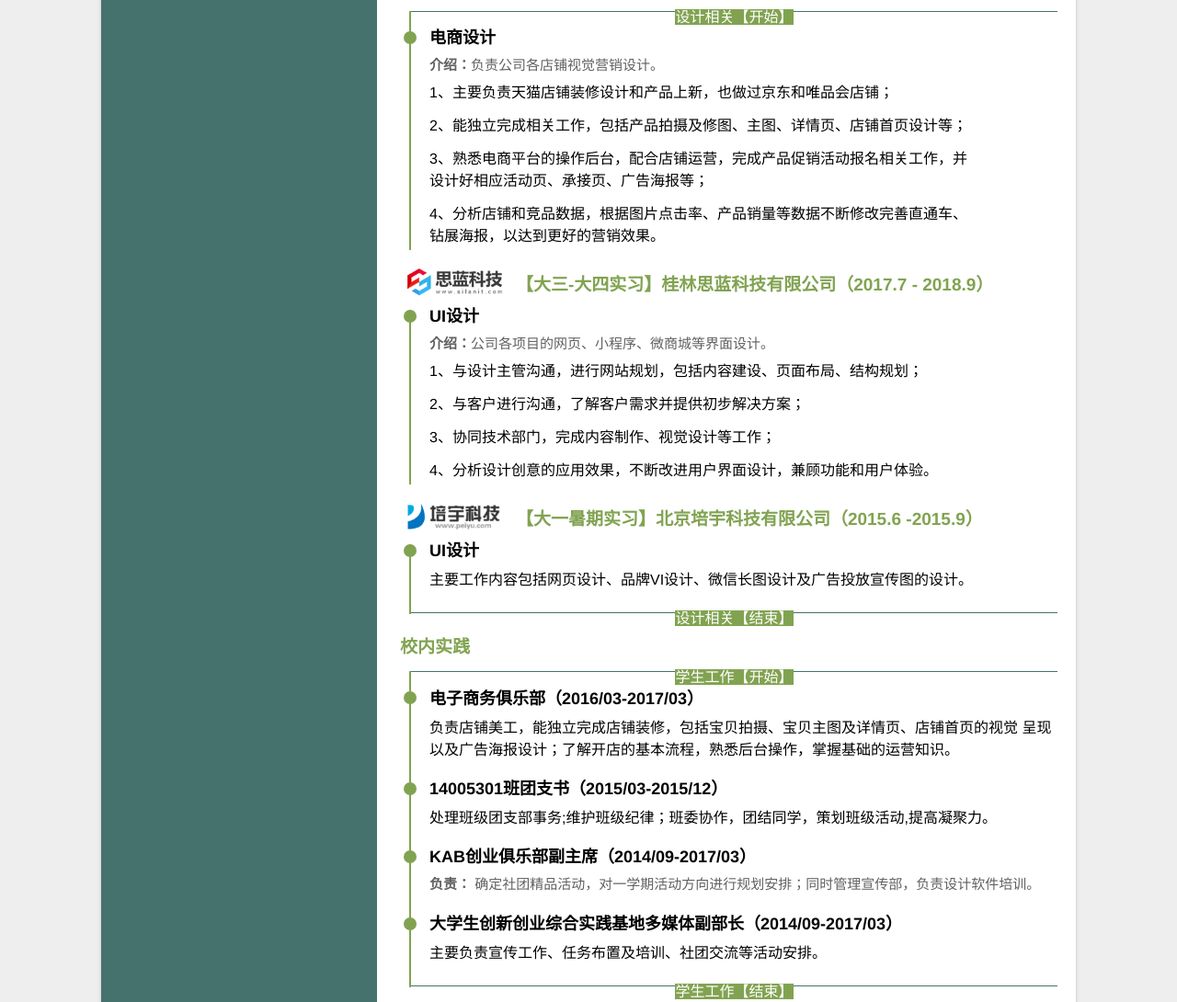
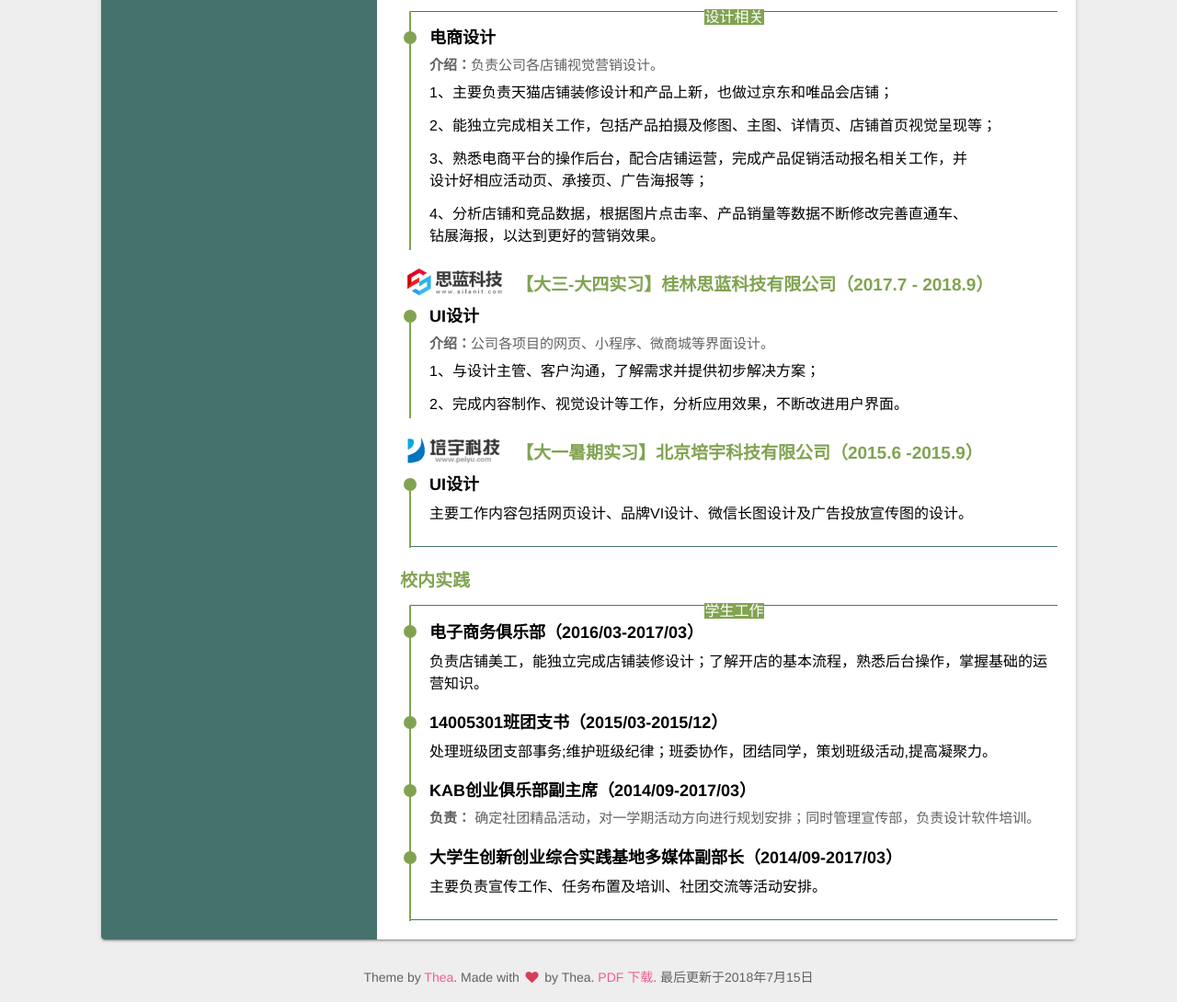
Before and after one commit to Thea0529/Resume_CN, a website: page index.html in a window 1280 px wide. Shown: the part 829-1919 px from the top of the page at 92% size. Drawn offline with Linux system fonts and the light colour scheme; some packages are replaced by stand-ins of ours; a script that the page names is missing.

Commit message:
简化简历内容，修改排版。

```diff
--- a/index.html
+++ b/index.html
@@ -91,7 +91,7 @@
                     <dd><strong>毕业院校:</strong> <span>桂林电子科技大学(2014-2018)</span></dd>
                     <dd><strong>主修专业:</strong> <span>电子商务</span></dd>
                     <dd><strong>业余爱好:</strong> <span>设计；阅读；动漫；跑步；旅行</span></dd>
-                    <dd><strong>GitHub作品集:</strong> <a href="https://github.com/Thea0529/Portfolio" target="_blank">github.com/thea0529/Portfolio</a></dd>
+                    <dd><strong>作品集下载:</strong> <a href="https://github.com/Thea0529/Portfolio" target="_blank">github.com/thea0529/Portfolio</a></dd>
                     <dd><strong>站酷主页:</strong> <a href="https://www.zcool.com.cn/u/14724457" target="_blank">www.zcool.com.cn/u/14724457</a></dd>
                 </li>
                 <li>
@@ -127,14 +127,14 @@
                     <dt><i class="icon-bookmark"></i>Experience. 实习与工作经历</dt>
                     <h3><img src="img/logos/3-jtsj.png" data-action="zoom"><span>【工作经验】 珠海京天世纪科技有限公司（2018.11 - 2019.8）</span></h3>
                     <ul class="exp">
-                      <div class="demo_line_02" style="margin-bottom:20px;"><span>设计相关【开始】</span></div>
+                      <div class="demo_line_02" style="margin-bottom:20px;"><span>设计相关</span></div>
                        <li>
                             <div class="circle"></div>
                             <h4>电商设计</h4>
                             <p><strong>介绍：</strong>负责公司各店铺视觉营销设计。</p>
                               <ul>
                                 <li>1、主要负责天猫店铺装修设计和产品上新，也做过京东和唯品会店铺；</li>
-                                <li>2、能独立完成相关工作，包括产品拍摄及修图、主图、详情页、店铺首页设计等；</li>
+                                <li>2、能独立完成相关工作，包括产品拍摄及修图、主图、详情页、店铺首页视觉呈现等；</li>
                                 <li>3、熟悉电商平台的操作后台，配合店铺运营，完成产品促销活动报名相关工作，并<br/>
                                   设计好相应活动页、承接页、广告海报等；</li>
                                 <li>4、分析店铺和竞品数据，根据图片点击率、产品销量等数据不断修改完善直通车、<br/>
@@ -152,10 +152,8 @@
                             <p><strong>介绍：</strong>公司各项目的网页、小程序、微商城等界面设计。
                             </p>
                               <ul>
-                                <li>1、与设计主管沟通，进行网站规划，包括内容建设、页面布局、结构规划；</li>
-                                <li>2、与客户进行沟通，了解客户需求并提供初步解决方案；</li>
-                                <li>3、协同技术部门，完成内容制作、视觉设计等工作；</li>
-                                <li>4、分析设计创意的应用效果，不断改进用户界面设计，兼顾功能和用户体验。</li>
+                                <li>1、与设计主管、客户沟通，了解需求并提供初步解决方案；</li>
+                                <li>2、完成内容制作、视觉设计等工作，分析应用效果，不断改进用户界面。</li>
                               </ul>
                             </p>
                         </li>
@@ -171,19 +169,18 @@
                               </ul>
                             </p>
                         </li>
-                        <div class="demo_line_02" style="margin-bottom:20px;"><span>设计相关【结束】</span></div>
+                        <div class="demo_line_02" style="margin-bottom:20px;"><span> </span></div>
                     </ul>
 
                     <h3>校内实践</h3>
                     <ul class="exp">
-                      <div class="demo_line_02" style="margin-bottom:20px;"><span>学生工作【开始】</span></div>
+                      <div class="demo_line_02" style="margin-bottom:20px;"><span>学生工作</span></div>
                       <li>
                           <div class="circle"></div>
                           <h4>
                               <span>电子商务俱乐部（2016/03-2017/03）</span>
                           </h4>
-                            负责店铺美工，能独立完成店铺装修，包括宝贝拍摄、宝贝主图及详情页、店铺首页的视觉
-                            呈现以及广告海报设计；了解开店的基本流程，熟悉后台操作，掌握基础的运营知识。
+                            负责店铺美工，能独立完成店铺装修设计；了解开店的基本流程，熟悉后台操作，掌握基础的运营知识。
                           </p>
                       </li>
                       <li>
@@ -205,7 +202,7 @@
                                主要负责宣传工作、任务布置及培训、社团交流等活动安排。
                              </p>
                          </li>
-                      <div class="demo_line_02" style="margin-bottom:20px;"><span>学生工作【结束】</span></div>
+                      <div class="demo_line_02" style="margin-bottom:20px;"><span> </span></div>
 
                     </ul>
         </div>
```
